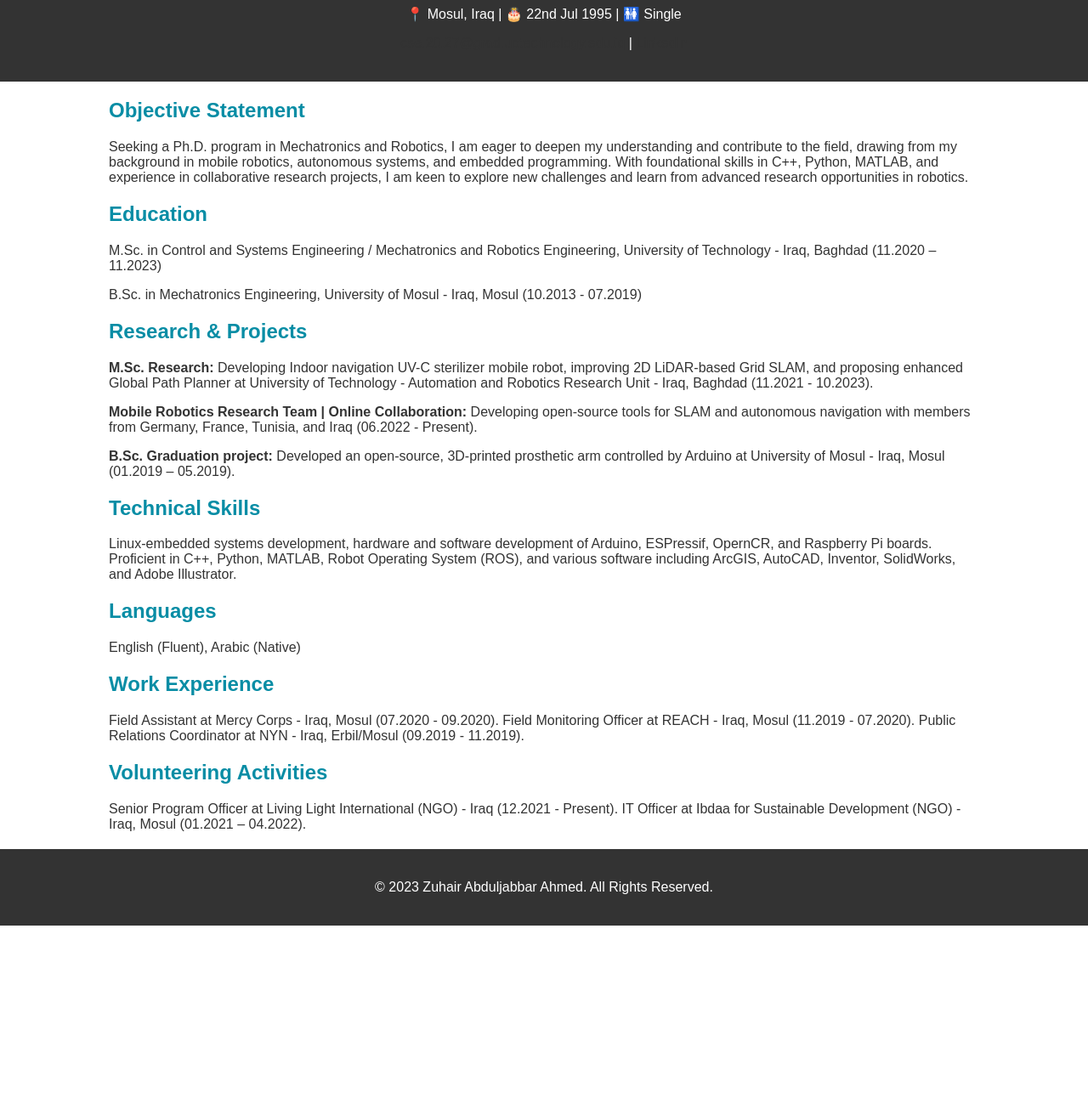
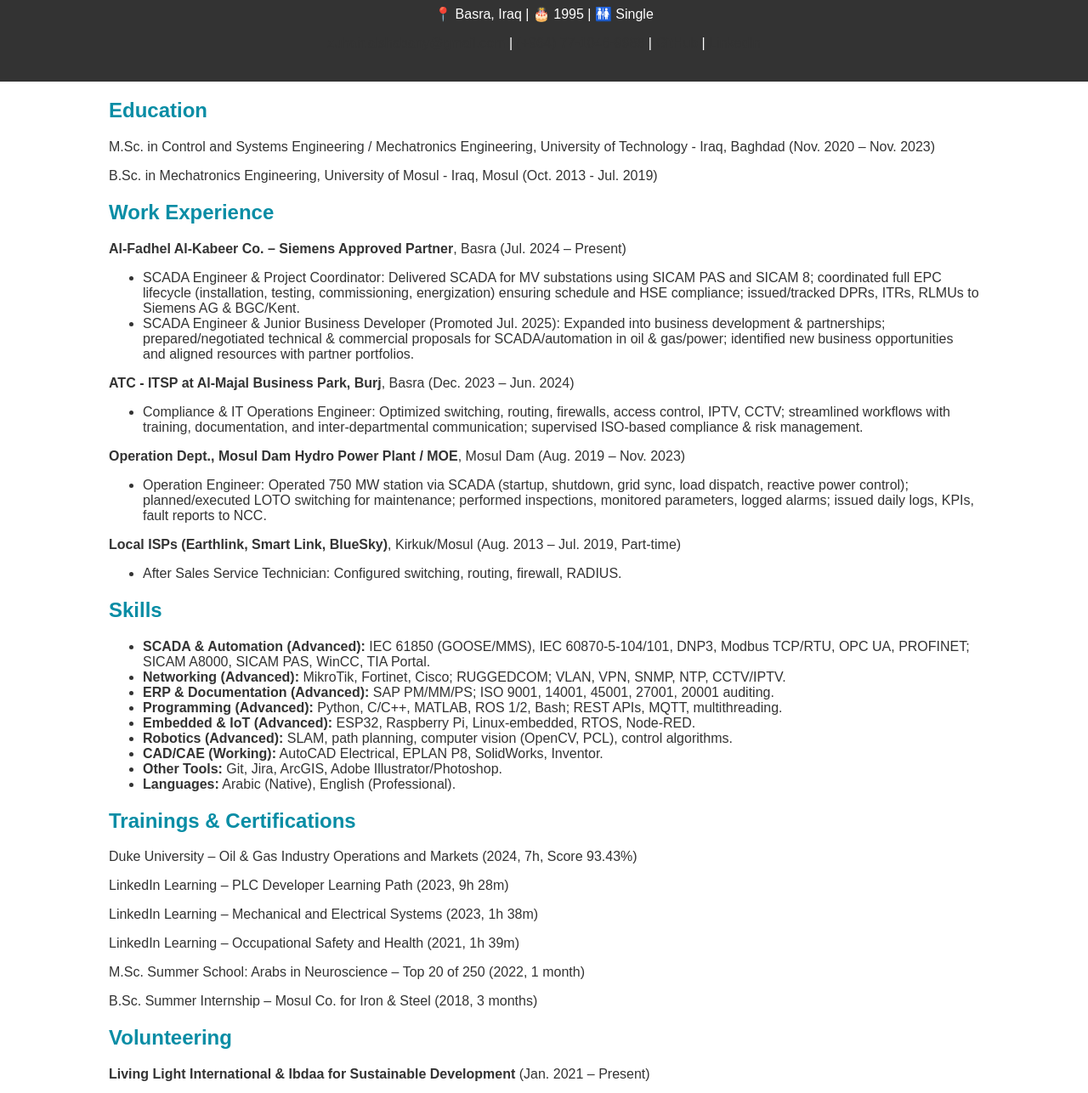
Before and after one commit to Zuhair-A-Ahmed/Zuhair-A-Ahmed.github.io, a plain HTML site: page index.html in a window 1280 px wide. Shown: the part 93-1379 px from the top of the page at 85% size. Before the commit the page ends 1182 px from the top, so only its background shows below. Drawn offline with Linux system fonts and the light colour scheme.

Commit message:
Update index.html

```diff
--- a/index.html
+++ b/index.html
@@ -3,69 +3,115 @@
 <head>
     <meta charset="UTF-8">
     <meta name="viewport" content="width=device-width, initial-scale=1.0">
-    <title>Zuhair Abduljabbar Ahmed's Portfolio</title>
+    <title>Zuhair A. Ahmed - Portfolio</title>
     <style>
         body { font-family: Arial, sans-serif; margin: 0; padding: 0; color: #333; }
         .container { width: 80%; margin: auto; overflow: hidden; }
         header, footer { background: #333; color: white; padding: 20px; text-align: center; }
         h2 { color: #088da5; }
         section { margin-bottom: 20px; }
-        .email-link, .linkedin-link { color: #333; text-decoration: none; }
-        .email-link:hover, .linkedin-link:hover { text-decoration: underline; }
+        .link { color: #333; text-decoration: none; }
+        .link:hover { text-decoration: underline; }
     </style>
 </head>
 <body>
     <header>
-        <h1>Zuhair Abduljabbar Ahmed</h1>
-        <p>📍 Mosul, Iraq | 🎂 22nd Jul 1995 | 🚻 Single</p>
+        <h1>Zuhair A. Ahmed</h1>
+        <p>📍 Basra, Iraq | 🎂 1995 | 🚻 Single</p>
         <p>
-            <a href="mailto:cse.20.27@grad.uotechnology.edu.iq" class="email-link">cse.20.27@grad.uotechnology.edu.iq</a> |
-            <a href="https://www.linkedin.com/in/zuhair95/" target="_blank" class="linkedin-link">LinkedIn</a>
+            <a href="mailto:zuhair.alshabany@gmail.com" class="link">zuhair.alshabany@gmail.com</a> |
+            <a href="tel:+9647710469988" class="link">(+964) 77-1046-9988</a> |
+            <a href="https://github.com/Zuhair-A-Ahmed" target="_blank" class="link">GitHub</a> |
+            <a href="https://www.linkedin.com/in/zuhair95/" target="_blank" class="link">LinkedIn</a>
         </p>
     </header>
 
     <div class="container">
         <section>
-            <h2>Objective Statement</h2>
-            <p>Seeking a Ph.D. program in Mechatronics and Robotics, I am eager to deepen my understanding and contribute to the field, drawing from my background in mobile robotics, autonomous systems, and embedded programming. With foundational skills in C++, Python, MATLAB, and experience in collaborative research projects, I am keen to explore new challenges and learn from advanced research opportunities in robotics.</p>
+            <h2>Education</h2>
+            <p>M.Sc. in Control and Systems Engineering / Mechatronics Engineering, University of Technology - Iraq, Baghdad (Nov. 2020 – Nov. 2023)</p>
+            <p>B.Sc. in Mechatronics Engineering, University of Mosul - Iraq, Mosul (Oct. 2013 - Jul. 2019)</p>
         </section>
 
         <section>
-            <h2>Education</h2>
-            <p>M.Sc. in Control and Systems Engineering / Mechatronics and Robotics Engineering, University of Technology - Iraq, Baghdad (11.2020 – 11.2023)</p>
-            <p>B.Sc. in Mechatronics Engineering, University of Mosul - Iraq, Mosul (10.2013 - 07.2019)</p>
+            <h2>Work Experience</h2>
+            <p><strong>Al-Fadhel Al-Kabeer Co. – Siemens Approved Partner</strong>, Basra (Jul. 2024 – Present)</p>
+            <ul>
+                <li>SCADA Engineer & Project Coordinator: Delivered SCADA for MV substations using SICAM PAS and SICAM 8; coordinated full EPC lifecycle (installation, testing, commissioning, energization) ensuring schedule and HSE compliance; issued/tracked DPRs, ITRs, RLMUs to Siemens AG & BGC/Kent.</li>
+                <li>SCADA Engineer & Junior Business Developer (Promoted Jul. 2025): Expanded into business development & partnerships; prepared/negotiated technical & commercial proposals for SCADA/automation in oil & gas/power; identified new business opportunities and aligned resources with partner portfolios.</li>
+            </ul>
+
+            <p><strong>ATC - ITSP at Al-Majal Business Park, Burj</strong>, Basra (Dec. 2023 – Jun. 2024)</p>
+            <ul>
+                <li>Compliance & IT Operations Engineer: Optimized switching, routing, firewalls, access control, IPTV, CCTV; streamlined workflows with training, documentation, and inter-departmental communication; supervised ISO-based compliance & risk management.</li>
+            </ul>
+
+            <p><strong>Operation Dept., Mosul Dam Hydro Power Plant / MOE</strong>, Mosul Dam (Aug. 2019 – Nov. 2023)</p>
+            <ul>
+                <li>Operation Engineer: Operated 750 MW station via SCADA (startup, shutdown, grid sync, load dispatch, reactive power control); planned/executed LOTO switching for maintenance; performed inspections, monitored parameters, logged alarms; issued daily logs, KPIs, fault reports to NCC.</li>
+            </ul>
+
+            <p><strong>Local ISPs (Earthlink, Smart Link, BlueSky)</strong>, Kirkuk/Mosul (Aug. 2013 – Jul. 2019, Part-time)</p>
+            <ul>
+                <li>After Sales Service Technician: Configured switching, routing, firewall, RADIUS.</li>
+            </ul>
+        </section>
+
+        <section>
+            <h2>Skills</h2>
+            <ul>
+                <li><strong>SCADA & Automation (Advanced):</strong> IEC 61850 (GOOSE/MMS), IEC 60870-5-104/101, DNP3, Modbus TCP/RTU, OPC UA, PROFINET; SICAM A8000, SICAM PAS, WinCC, TIA Portal.</li>
+                <li><strong>Networking (Advanced):</strong> MikroTik, Fortinet, Cisco; RUGGEDCOM; VLAN, VPN, SNMP, NTP, CCTV/IPTV.</li>
+                <li><strong>ERP & Documentation (Advanced):</strong> SAP PM/MM/PS; ISO 9001, 14001, 45001, 27001, 20001 auditing.</li>
+                <li><strong>Programming (Advanced):</strong> Python, C/C++, MATLAB, ROS 1/2, Bash; REST APIs, MQTT, multithreading.</li>
+                <li><strong>Embedded & IoT (Advanced):</strong> ESP32, Raspberry Pi, Linux-embedded, RTOS, Node-RED.</li>
+                <li><strong>Robotics (Advanced):</strong> SLAM, path planning, computer vision (OpenCV, PCL), control algorithms.</li>
+                <li><strong>CAD/CAE (Working):</strong> AutoCAD Electrical, EPLAN P8, SolidWorks, Inventor.</li>
+                <li><strong>Other Tools:</strong> Git, Jira, ArcGIS, Adobe Illustrator/Photoshop.</li>
+                <li><strong>Languages:</strong> Arabic (Native), English (Professional).</li>
+            </ul>
+        </section>
+
+        <section>
+            <h2>Trainings & Certifications</h2>
+            <p>Duke University – Oil & Gas Industry Operations and Markets (2024, 7h, Score 93.43%)</p>
+            <p>LinkedIn Learning – PLC Developer Learning Path (2023, 9h 28m)</p>
+            <p>LinkedIn Learning – Mechanical and Electrical Systems (2023, 1h 38m)</p>
+            <p>LinkedIn Learning – Occupational Safety and Health (2021, 1h 39m)</p>
+            <p>M.Sc. Summer School: Arabs in Neuroscience – Top 20 of 250 (2022, 1 month)</p>
+            <p>B.Sc. Summer Internship – Mosul Co. for Iron & Steel (2018, 3 months)</p>
+        </section>
+
+        <section>
+            <h2>Volunteering</h2>
+            <p><strong>Living Light International & Ibdaa for Sustainable Development</strong> (Jan. 2021 – Present)</p>
+            <ul><li>STEAM Instructor (ages 8–14), IT support, graphic design, event coordination.</li></ul>
+            <p><strong>OptimiTech Initiative</strong>, Mosul (Sep. 2017 – Sep. 2020)</p>
+            <ul><li>Co-founder: ran IoT/embedded workshops, managed online electronics store, events, PR.</li></ul>
         </section>
 
         <section>
             <h2>Research & Projects</h2>
-            <p><strong>M.Sc. Research:</strong> Developing Indoor navigation UV-C sterilizer mobile robot, improving 2D LiDAR-based Grid SLAM, and proposing enhanced Global Path Planner at University of Technology - Automation and Robotics Research Unit - Iraq, Baghdad (11.2021 - 10.2023).</p>
-            <p><strong>Mobile Robotics Research Team | Online Collaboration:</strong> Developing open-source tools for SLAM and autonomous navigation with members from Germany, France, Tunisia, and Iraq (06.2022 - Present).</p>
-            <p><strong>B.Sc. Graduation project:</strong> Developed an open-source, 3D-printed prosthetic arm controlled by Arduino at University of Mosul - Iraq, Mosul (01.2019 – 05.2019).</p>
+            <ul>
+                <li><strong>M.Sc. Thesis:</strong> Indoor Navigation UV-C Sterilizer Robot (2D LiDAR Grid SLAM, enhanced path planner, 2021–2023).</li>
+                <li><strong>Mobile Robotics Team:</strong> Open-source 2D-LiDAR SLAM benchmarking tool (2022–2024).</li>
+                <li><strong>B.Sc. Project:</strong> 3D-printed prosthetic arm with EMG gesture recognition (2019).</li>
+                <li><strong>Other Projects:</strong> SCADA-based oil tank monitoring system, smartphone-controlled wheelchair, multi-task STEAM robot (2017–2019).</li>
+            </ul>
         </section>
 
         <section>
-            <h2>Technical Skills</h2>
-            <p>Linux-embedded systems development, hardware and software development of Arduino, ESPressif, OpernCR, and Raspberry Pi boards. Proficient in C++, Python, MATLAB, Robot Operating System (ROS), and various software including ArcGIS, AutoCAD, Inventor, SolidWorks, and Adobe Illustrator.</p>
-        </section>
-
-        <section>
-            <h2>Languages</h2>
-            <p>English (Fluent), Arabic (Native)</p>
-        </section>
-
-        <section>
-            <h2>Work Experience</h2>
-            <p>Field Assistant at Mercy Corps - Iraq, Mosul (07.2020 - 09.2020). Field Monitoring Officer at REACH - Iraq, Mosul (11.2019 - 07.2020). Public Relations Coordinator at NYN - Iraq, Erbil/Mosul (09.2019 - 11.2019).</p>
-        </section>
-
-        <section>
-            <h2>Volunteering Activities</h2>
-            <p>Senior Program Officer at Living Light International (NGO) - Iraq (12.2021 - Present). IT Officer at Ibdaa for Sustainable Development (NGO) - Iraq, Mosul (01.2021 – 04.2022).</p>
+            <h2>Publications</h2>
+            <ol>
+                <li>Ahmed, Z.A. & Raafat, S.M. (2023). "An Extensive Analysis and Fine-Tuning of Gmapping’s Initialization Parameters." IJIES (Q2, Scopus).</li>
+                <li>Ahmed, Z.A. & Raafat, S.M. (2023). "Enhanced Global Path Planning Efficiency by Bidirectional A*, Gradient Descent, and Orientation Interpolation." IJIES (Q2, Scopus).</li>
+                <li>Dhaoui, R., Ahmed, Z.A., Houda, T., & Dhaoui, C. (2025). "Benchmarking 2D Laser-Based SLAM Algorithms." IJIRA (Springer, Scopus).</li>
+            </ol>
         </section>
     </div>
 
     <footer>
-        <p>© 2023 Zuhair Abduljabbar Ahmed. All Rights Reserved.</p>
+        <p>© 2025 Zuhair A. Ahmed. All Rights Reserved.</p>
     </footer>
 </body>
 </html>
```
